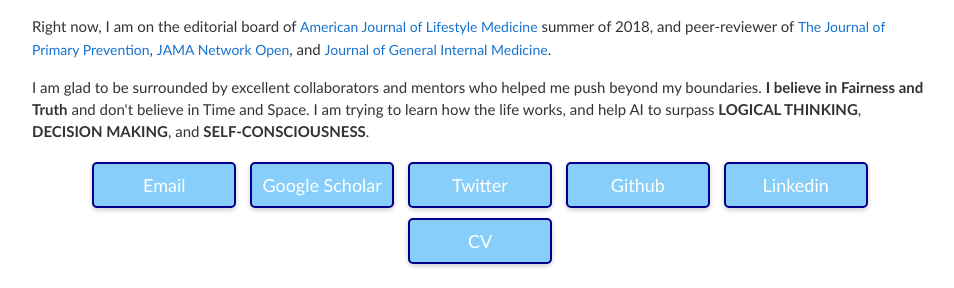
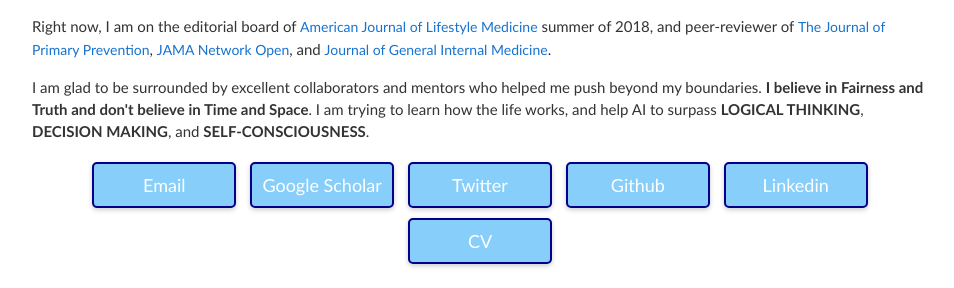
Before and after one commit to ArmanBehnam/ArmanBehnam.github.io, a Jekyll site: the page built from index.html, in a window 1280 px wide. Shown: the part 271-559 px from the top of the page, without its empty margins (160-1114 px from the left). Built offline with Jekyll 4.4.1, drawn with Linux system fonts in a browser that asks for light colours.

Commit message:
Update index.html

```diff
--- a/index.html
+++ b/index.html
@@ -27,7 +27,7 @@ title: Arman Behnam's website
     }
 
     .button:hover {
-        background-color: #45a049;
+        background-color: #87CEFA;
     }
 	    #myimg{
 	      width:100%;
@@ -60,7 +60,7 @@ title: Arman Behnam's website
 	<p>Right now, I am on the editorial board of <a href = "https://journals.sagepub.com/editorial-board/AJL">American Journal of Lifestyle Medicine</a> summer of 2018,
 		and peer-reviewer of <a href = "https://www.springer.com/journal/10935/"/>The Journal of Primary Prevention</a>, <a href = "https://jamanetwork.com/journals/jamanetworkopen"/>JAMA Network Open</a>, and <a href = "https://www.springer.com/journal/11606/"/>Journal of General Internal Medicine</a>.</p>
 
-        <p>I am glad to be surrounded by excellent collaborators and mentors who helped me push beyond my boundaries. <b>I believe in Fairness and Truth</b> and don't believe in Time and Space</b>. I am trying to learn how the life works, and help AI to surpass <b>LOGICAL THINKING</b>, <b>DECISION MAKING</b>, and <b>SELF-CONSCIOUSNESS</b>.</p>
+        <p>I am glad to be surrounded by excellent collaborators and mentors who helped me push beyond my boundaries. <b>I believe in Fairness and Truth and don't believe in Time and Space</b>. I am trying to learn how the life works, and help AI to surpass <b>LOGICAL THINKING</b>, <b>DECISION MAKING</b>, and <b>SELF-CONSCIOUSNESS</b>.</p>
 
 	<p style="text-align:center">
     <a href="mailto:abehnam@hawk.iit.edu" class="button">Email</a>
```
